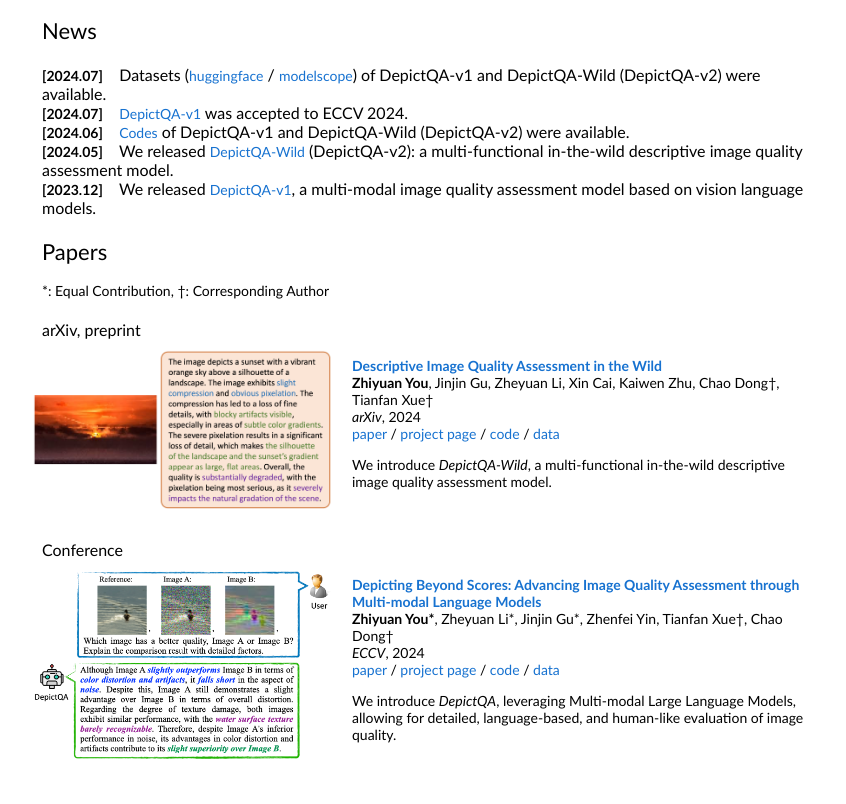
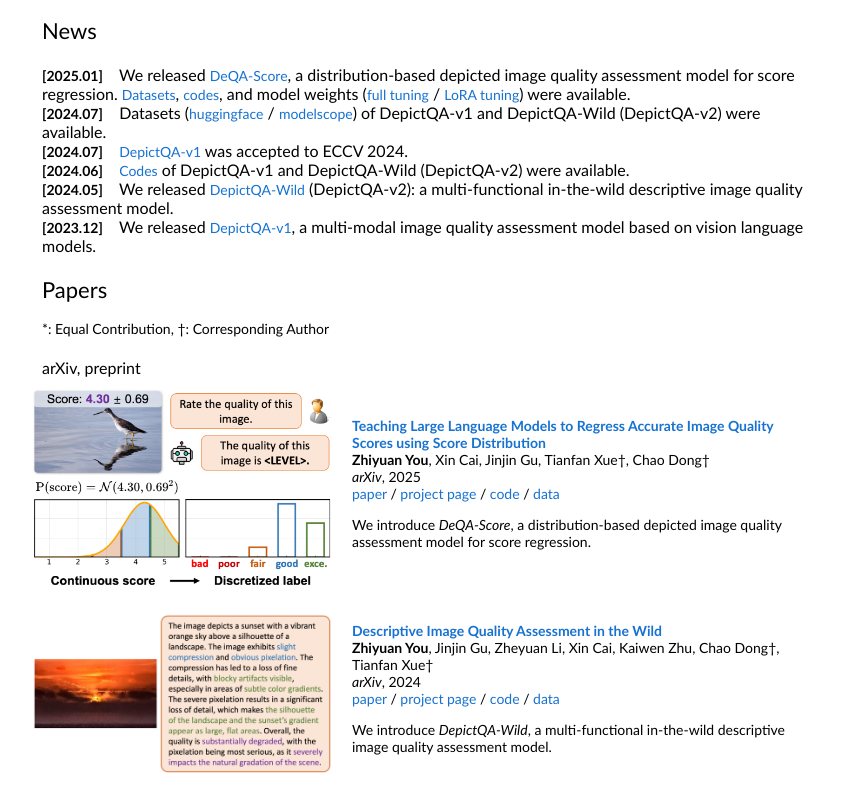
Before and after one commit to DepictQA/depictqa.github.io, a plain HTML site: page index.html in a window 1280 px wide. Shown: the part 728-1532 px from the top of the page, without its empty margins (218-1064 px from the left). Drawn offline with Linux system fonts and the light colour scheme.

Commit message:
add deqa-score

```diff
--- a/index.html
+++ b/index.html
@@ -64,6 +64,17 @@
               <tr>
                 <td style="padding-left:20px">
                   <subheading>
+                    <strong>[2025.01]</strong>&nbsp;&nbsp;&nbsp;&nbsp;We released
+                    <a href="https://depictqa.github.io/deqa-score/">DeQA-Score</a>,
+                    a distribution-based depicted image quality assessment model for score regression.
+                    <a href="https://huggingface.co/datasets/zhiyuanyou/Data-DeQA-Score">Datasets</a>,
+                    <a href="https://github.com/zhiyuanyou/DeQA-Score">codes</a>, and model weights
+                    (<a href="https://huggingface.co/zhiyuanyou/DeQA-Score-Mix3">full tuning</a> /
+                    <a href="https://huggingface.co/zhiyuanyou/DeQA-Score-LoRA-Mix3">LoRA tuning</a>)
+                    were available.
+                  </subheading>
+                  <br>
+                  <subheading>
                     <strong>[2024.07]</strong>&nbsp;&nbsp;&nbsp;&nbsp;Datasets (<a
                     href="https://huggingface.co/datasets/zhiyuanyou/DataDepictQA">huggingface</a> / <a
                     href="https://modelscope.cn/datasets/zhiyuanyou/DataDepictQA">modelscope</a>)
@@ -116,6 +127,44 @@
             <tr>
               <td style="padding-left:20px">
                 <subheading>arXiv, preprint</subheading>
+              </td>
+            </tr>
+
+            <tr onmouseout="fhnet_stop()" onmouseover="fhnet_start()">
+              <td style="padding:10px;width:40%;vertical-align:middle">
+                <img src='images/deqa-score.png' style="width:100%">
+                </div>
+                <script type="text/javascript">
+                  function fhnet_start() {
+                    document.getElementById('fhnet_image').style.opacity = "1";
+                  }
+                  function fhnet_stop() {
+                    document.getElementById('fhnet_image').style.opacity = "0";
+                  }
+                  refnerf_stop()
+                </script>
+              </td>
+              <td style="padding:10px;width:60%;vertical-align:middle">
+                <a href="">
+                  <papertitle>Teaching Large Language Models to Regress Accurate Image Quality Scores using Score Distribution</papertitle>
+                </a>
+                <br>
+                <strong>Zhiyuan You</strong>,
+                Xin Cai, Jinjin Gu, Tianfan Xue†, Chao Dong†
+                <br>
+                <em>arXiv</em>, 2025
+                <br>
+                <a href="">paper</a>
+                /
+                <a href="https://depictqa.github.io/deqa-score/">project page</a>
+                /
+                <a href="https://github.com/zhiyuanyou/DeQA-Score">code</a>
+                /
+                <a href="https://huggingface.co/datasets/zhiyuanyou/Data-DeQA-Score">data</a>
+                <p></p>
+                <p>We introduce <em>DeQA-Score</em>, a distribution-based depicted image quality assessment model
+                  for score regression.
+                </p>
               </td>
             </tr>
 
```
Also changed, not shown: images/deqa-score.png (added).
